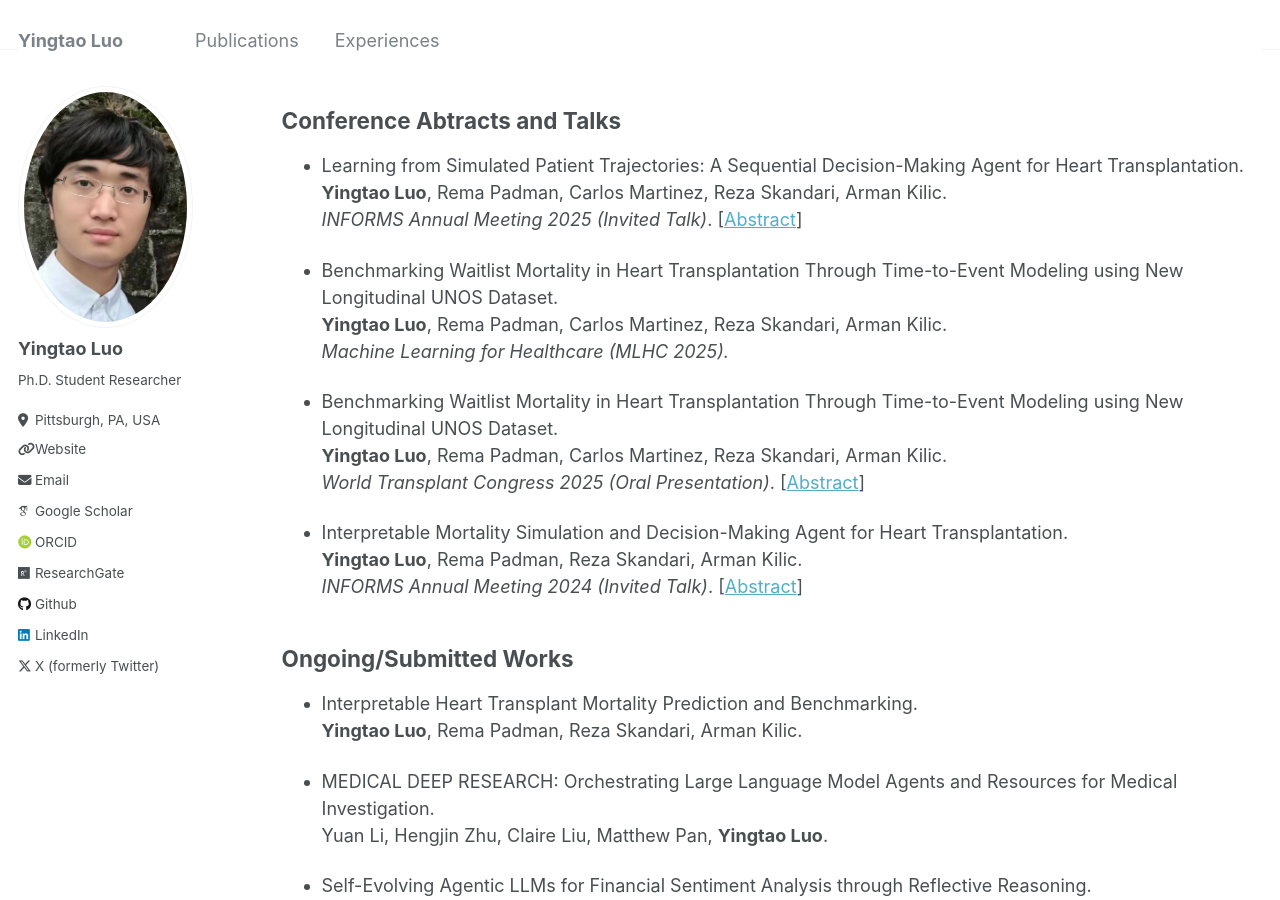
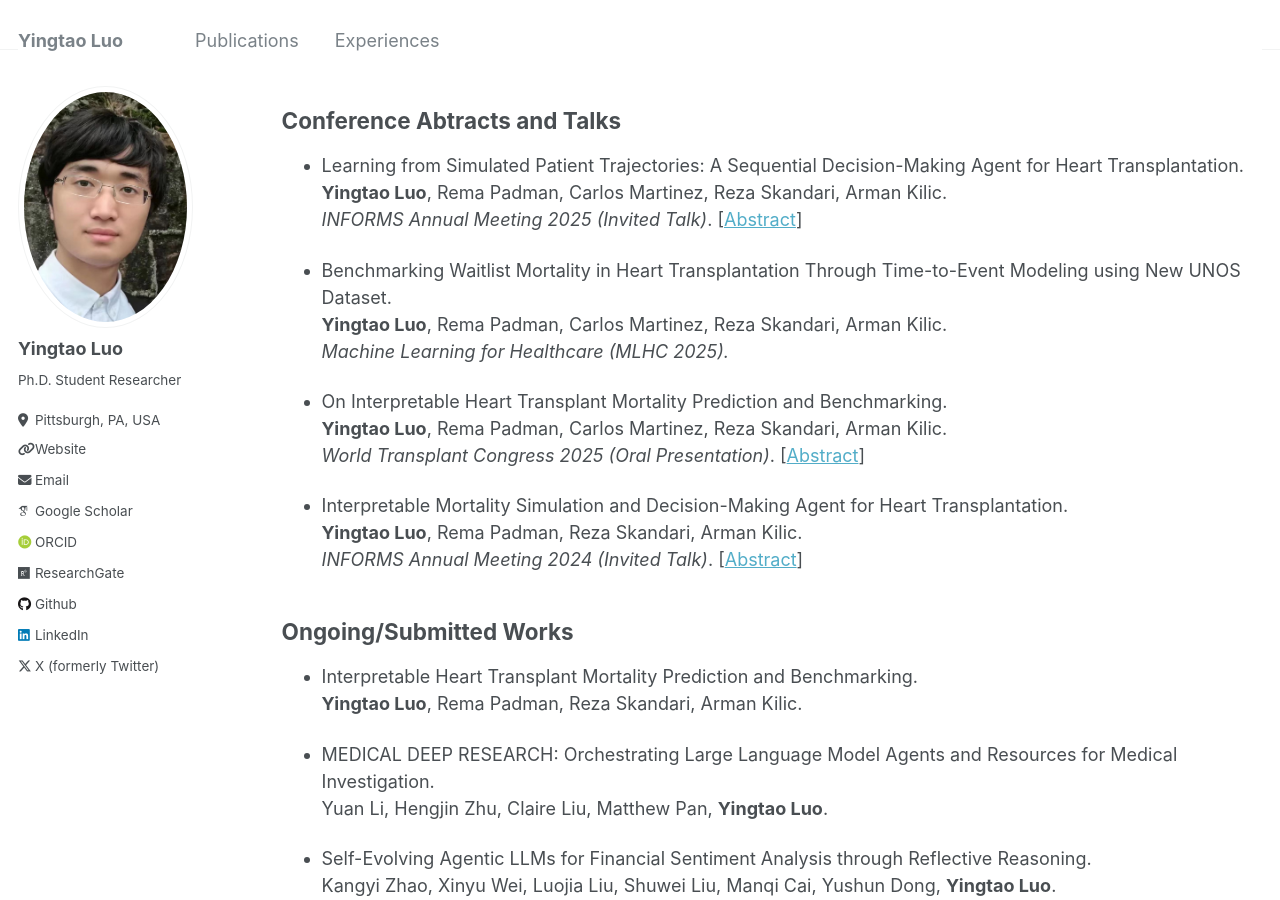
Before and after one commit to yingtaoluo/yingtaoluo.github.io, a Jekyll site: the page built from _pages/publications.md, in a window 1280 px wide and 900 px high, scrolled down 2417 px. Built offline with Jekyll 4.4.1, drawn with Linux system fonts in a browser that asks for light colours; some web fonts are replaced.

Commit message:
Update publications.md

```diff
--- a/_pages/publications.md
+++ b/_pages/publications.md
@@ -102,11 +102,11 @@ Ziyang Zhang\*, __Yingtao Luo\*__, Huawen Peng, Yu Chen, Rong-Zhen Liao, Qiang Z
 __Yingtao Luo__, Rema Padman, Carlos Martinez, Reza Skandari, Arman Kilic.
 *INFORMS Annual Meeting 2025 (Invited Talk)*. [[Abstract](https://github.com/yingtaoluo/yingtaoluo.github.io/edit/master/_talks/talk-3.md)]
 
-* Benchmarking Waitlist Mortality in Heart Transplantation Through Time-to-Event Modeling using New Longitudinal UNOS Dataset.
+* Benchmarking Waitlist Mortality in Heart Transplantation Through Time-to-Event Modeling using New UNOS Dataset.
 __Yingtao Luo__, Rema Padman, Carlos Martinez, Reza Skandari, Arman Kilic.
 *Machine Learning for Healthcare (MLHC 2025).*
 
-* Benchmarking Waitlist Mortality in Heart Transplantation Through Time-to-Event Modeling using New Longitudinal UNOS Dataset.
+* On Interpretable Heart Transplant Mortality Prediction and Benchmarking.
 __Yingtao Luo__, Rema Padman, Carlos Martinez, Reza Skandari, Arman Kilic.
 *World Transplant Congress 2025 (Oral Presentation)*. [[Abstract](https://github.com/yingtaoluo/yingtaoluo.github.io/edit/master/_talks/talk-2.md)]
 
```
